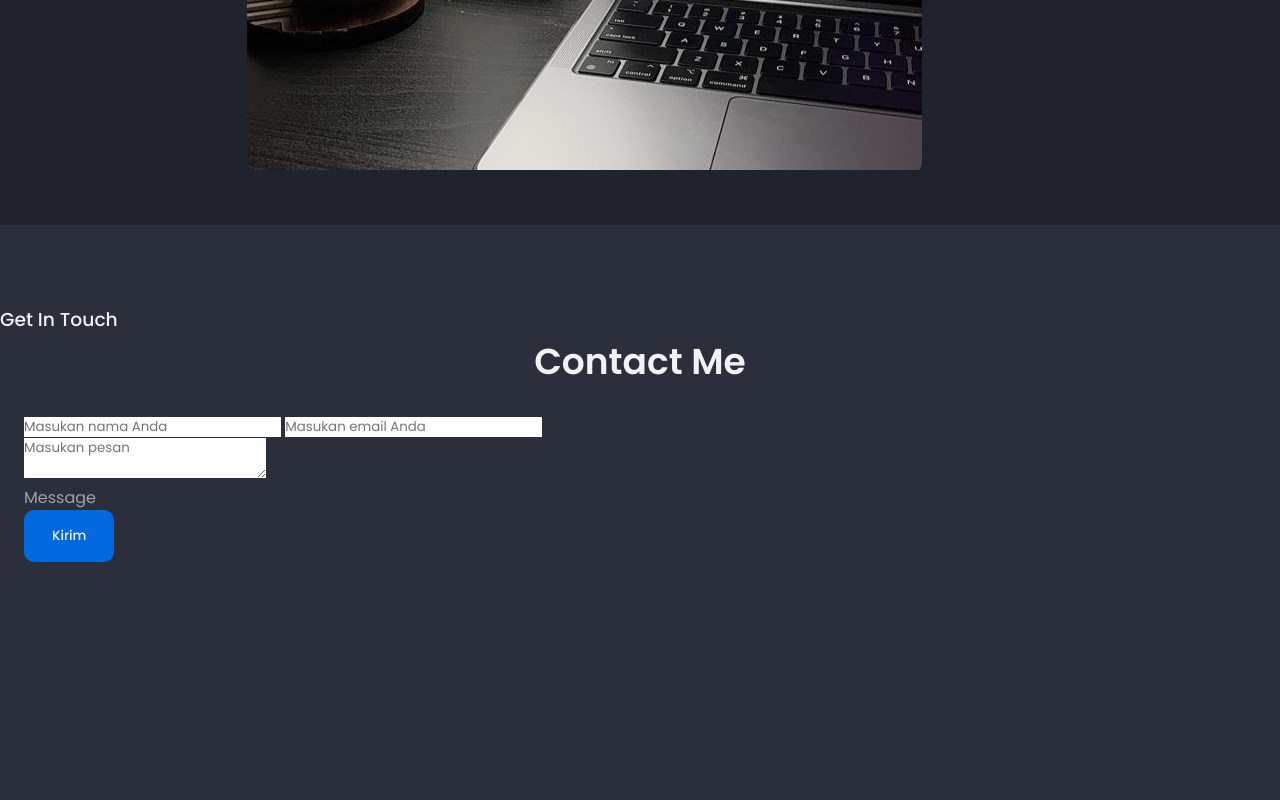
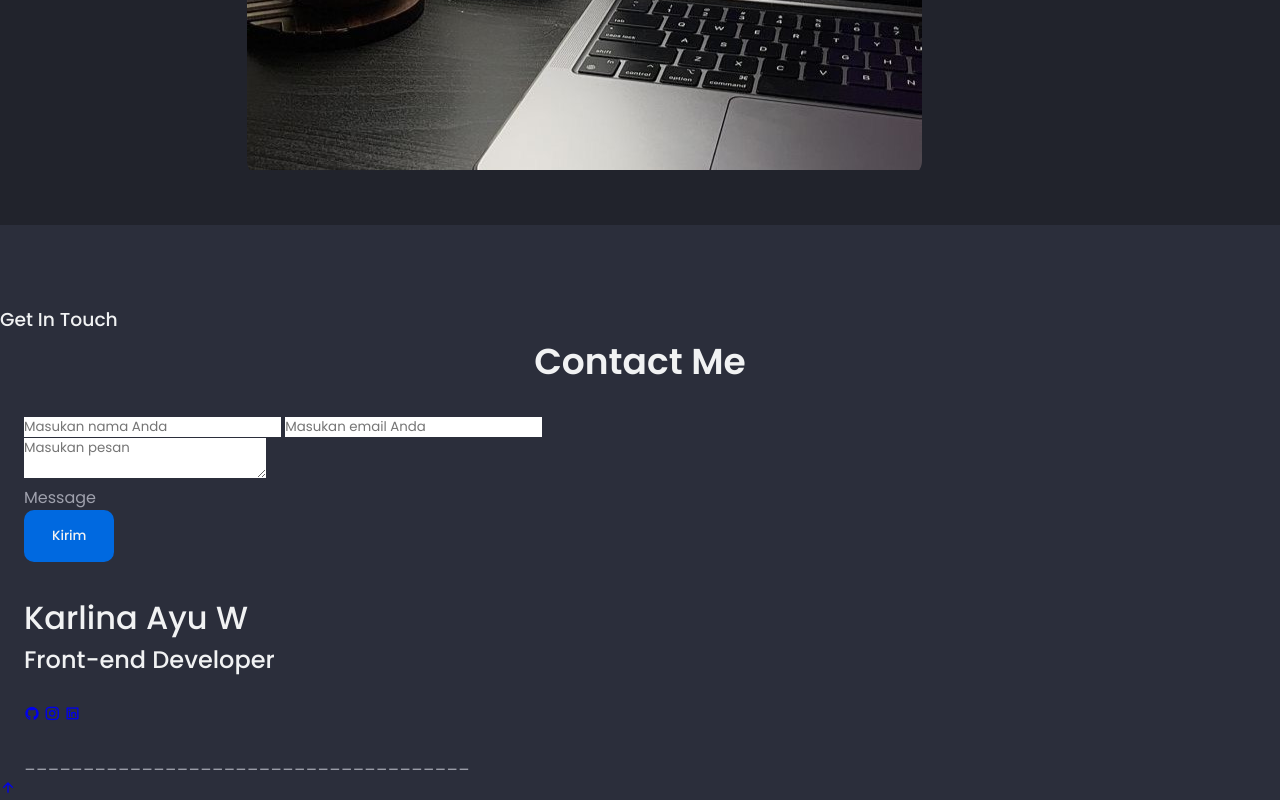
Before and after one commit to karlinna/portofolio-karlina, a plain HTML site: page index.html in a window 1280 px wide. Shown: the part 3311-4111 px from the top of the page. Before the commit the page ends 3905 px from the top, so only its background shows below. Drawn offline with nearby package versions, Linux system fonts and the light colour scheme.

Commit message:
add footer

```diff
--- a/index.html
+++ b/index.html
@@ -207,5 +207,47 @@
             </section>
     </main>
 
+    <footer class="footer">
+        <div class="footer_container container grid">
+            <div>
+                <h1 class="footer_title">
+                    Karlina <span>Ayu W</span>
+                </h1>
+
+                <h2 class="footer_education">
+                    Front-end Developer
+                </h2>
+            </div>
+
+            <div class="footer_social">
+                <a href="https://github.com/karlinna" target="_blank" class="footer_social-link">
+                    <i class="ri-github-fill"></i>
+                </a>
+                <a href="https://www.instagram.com/" target="_blank" class="footer_social-link">
+                    <i class="ri-instagram-line"></i>
+                </a>
+                <a href="https://www.linkedin.com/" target="_blank" class="footer_social-link">
+                    <i class="ri-linkedin-box-line"></i>
+                </a>
+            </div>
+
+            <span class="footer_copy">
+                ______________________________________
+            </span>
+        </div>
+    </footer>
+
+    <!--scroll up-->
+    <a href="#home" class="scrollup" id="scroll-up">
+        <i class="ri-arrow-up-line"></i>
+    </a>
+
+    <!--email js-->
+    <script
+        src="https://cdn.jsdelivr.net/npm/@emailjs/browser@4/dist/email.min.js">
+    </script>
+
+    <!--main js-->
+    <script src="assets/js/main.js"></script>
 </body>
 </html>
```
